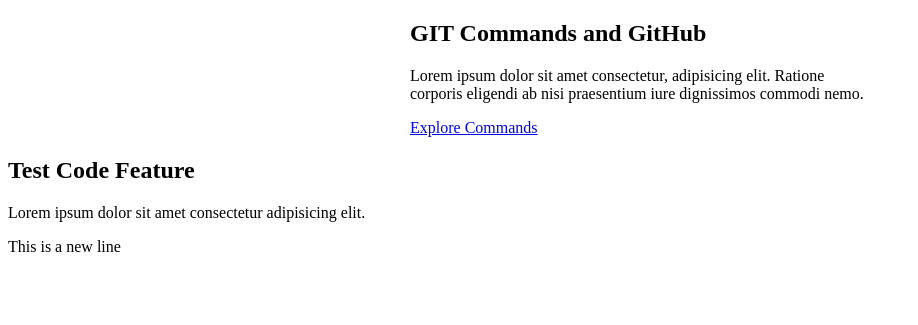
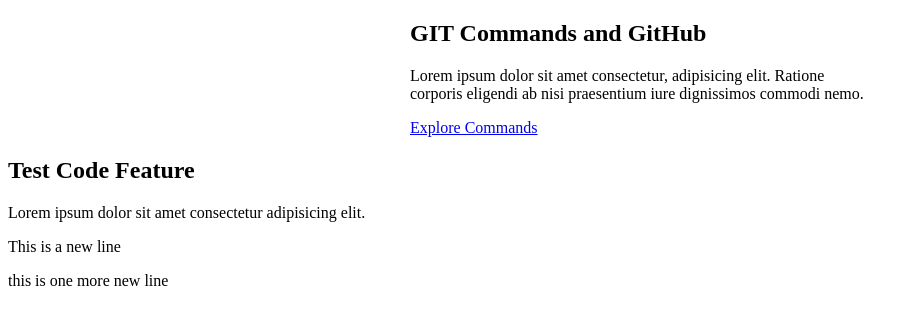
Before and after one commit to jaya245/vcs_demo2, a plain HTML site: page index.html in a window 1280 px wide. Shown: the part 349-674 px from the top of the page, without its empty margins (0-918 px from the left). Drawn offline with Linux system fonts and the light colour scheme.

Commit message:
one more new line

```diff
--- a/index.html
+++ b/index.html
@@ -17,6 +17,7 @@
          <h2>Test Code Feature</h2>
          <p>Lorem ipsum dolor sit amet consectetur adipisicing elit.</p>
          <p>This is a new line</p>
+         <p>this is one more new line</p>
     </div>
 </body>
 </html>
```
